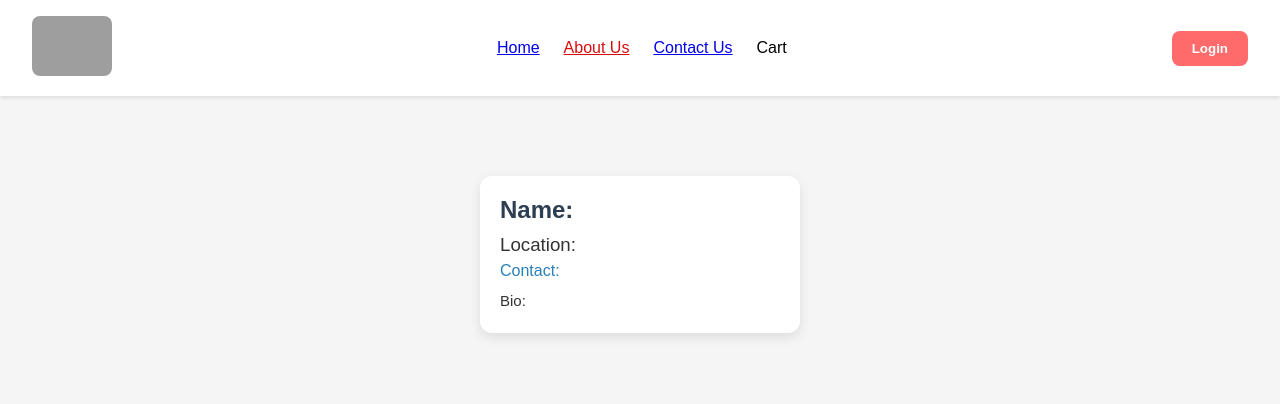
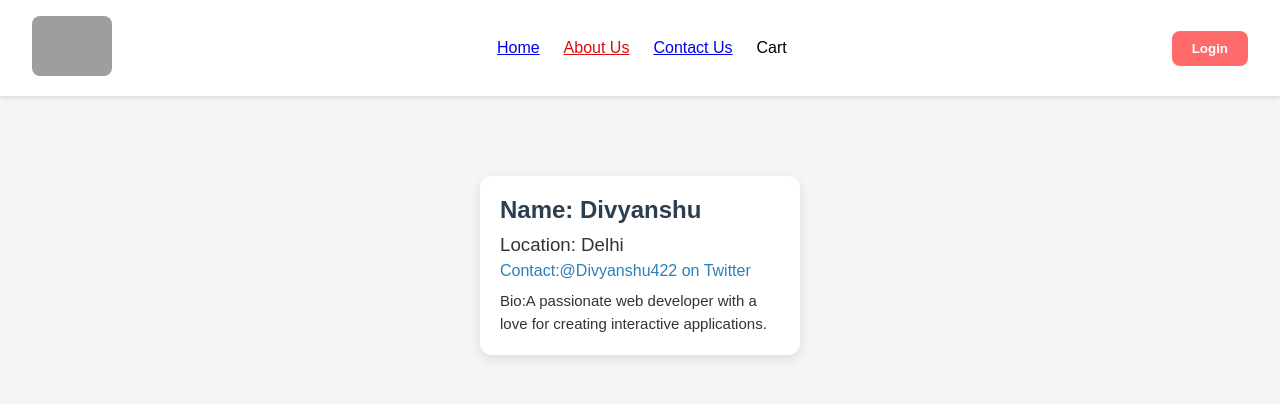
Before and after one commit to tyagidivyanshu3090/NoteBook, a React (Vite) app in the folder React/Namaste React/Lets get classy -08/: page /about in a window 1280 px wide. Shown: the top 404 px of the page. Built offline with nearby package versions, Linux system fonts and the light colour scheme; grey boxes are pictures that could not be loaded.

Commit message:
Consuming props in ClassBased component using this.props

```diff
--- a/React/Namaste React/Lets get classy -08/src/components/About.js
+++ b/React/Namaste React/Lets get classy -08/src/components/About.js
@@ -10,7 +10,7 @@ const About = () => {
   };
   return (
     <div className="about-container">
-      <UserClass name={identity} />
+      <UserClass data={identity} />
     </div>
   );
 };
--- a/React/Namaste React/Lets get classy -08/src/components/UserClass.js
+++ b/React/Namaste React/Lets get classy -08/src/components/UserClass.js
@@ -10,14 +10,15 @@ class UserClass extends Component {
     console.log("Props in constructor:", this.props); // You can access them here
   }
   render() {
-
+    // Destructuring props for easier access: form this.props.data
+    const { name, location, contact, bio } = this.props.data;
 
     return (
       <div className="user-card">
-        <h2>Name: </h2>
-        <h3>Location: </h3>
-        <h4>Contact:</h4>
-        <p>Bio:</p>
+        <h2>Name: {name}</h2>
+        <h3>Location: {location}</h3>
+        <h4>Contact:{contact}</h4>
+        <p>Bio:{bio}</p>
       </div>
     );
   }
```
Also changed, not shown: 1 other file (tests, documents, lock files or other folders).
